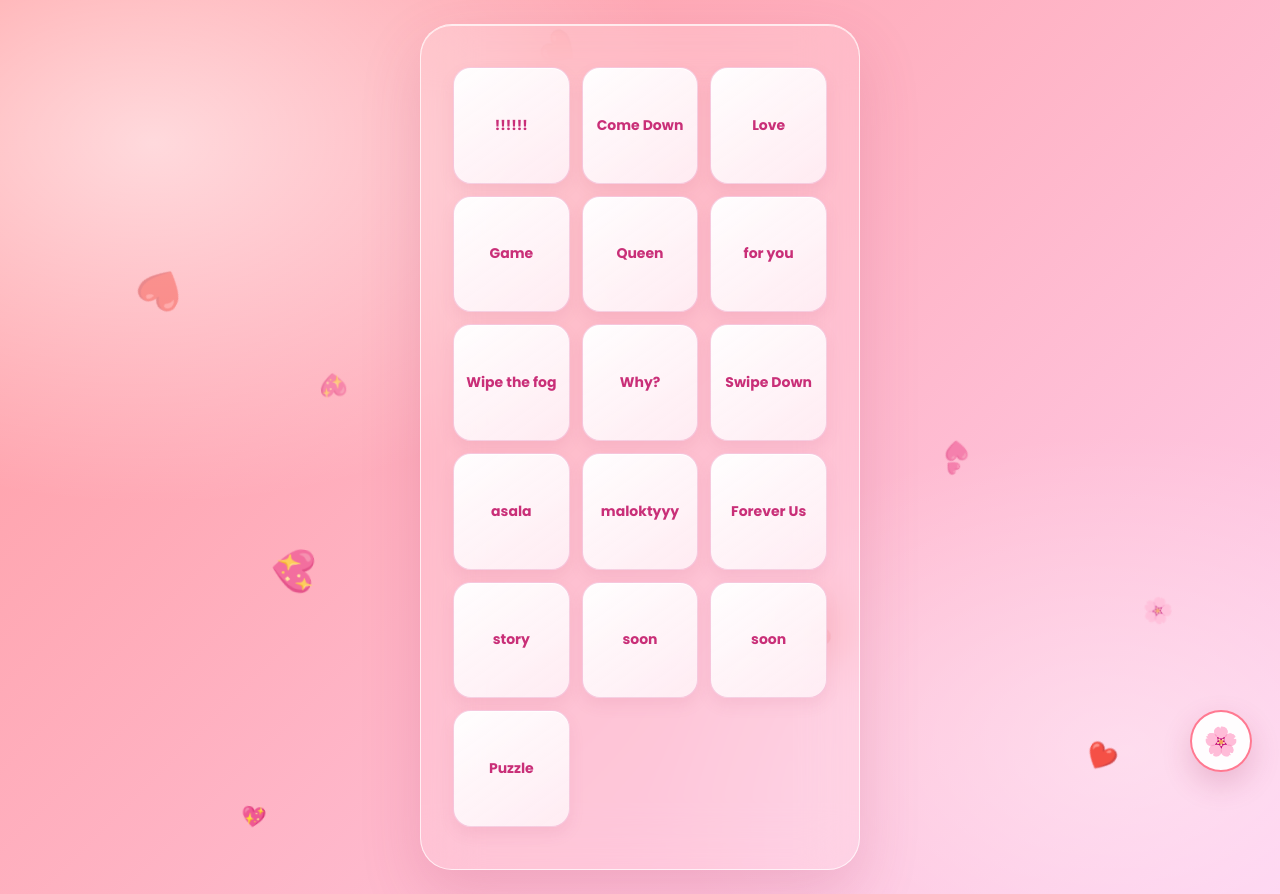
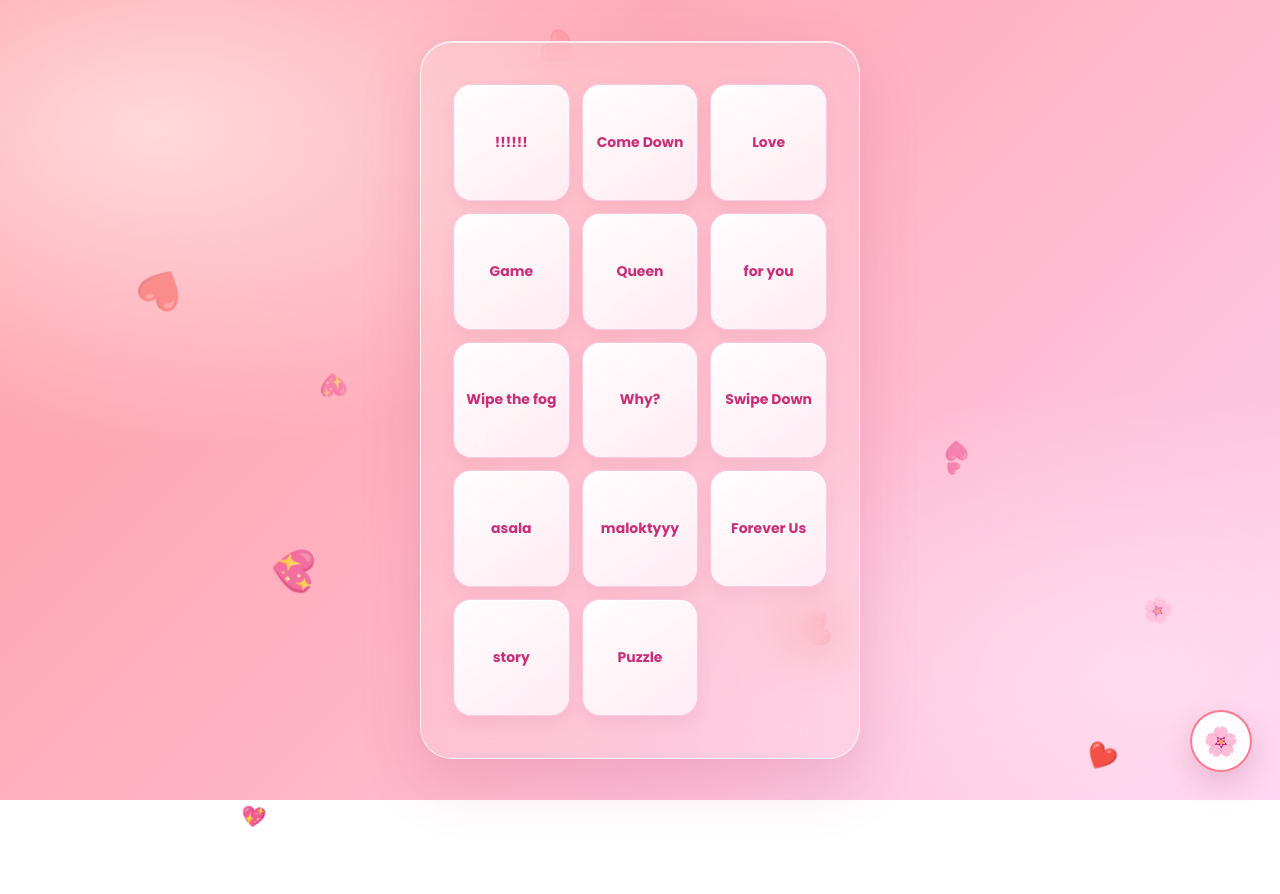
Before and after one commit to albopyahya-blip/m-y, a plain HTML site: page buttons.html in a window 1280 px wide. After the commit the page ends 800 px from the top, so only its background shows below. Drawn offline with Linux system fonts and the light colour scheme.

Commit message:
Add files via upload

```diff
--- a/buttons.html
+++ b/buttons.html
@@ -94,8 +94,6 @@
             <a class="square-button" href="yahya5.html">maloktyyy</a>
             <a class="square-button" href="yahya6.html">Forever Us</a>
             <a class="square-button" href="story.html">story</a>
-            <a class="square-button" href="soon.html">soon</a>
-            <a class="square-button" href="soon.html">soon</a>
             <a class="square-button" href="puzzle.html">Puzzle</a>
             </nav>
         </div>
```
